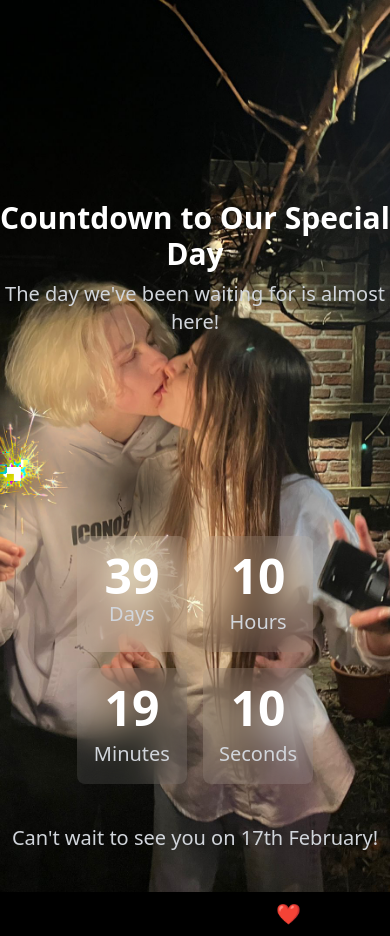
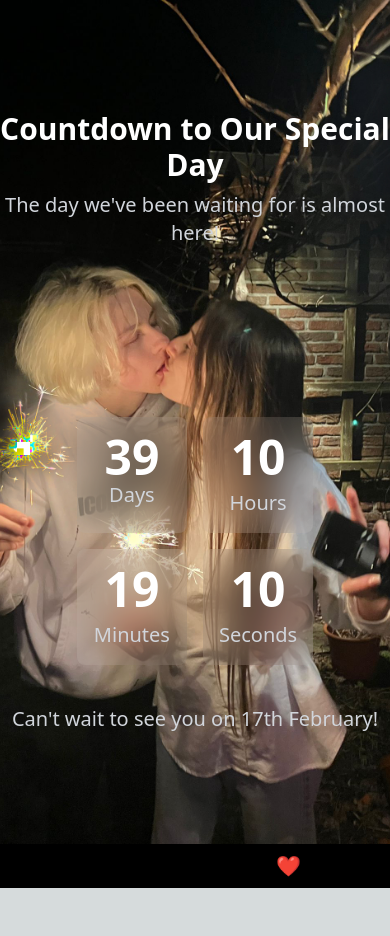
Before and after one commit to workani/danileva, a Next.js app: page / in a window 390 px wide. After the commit the page ends 888 px from the top, so only its background shows below. Built offline with nearby package versions, Linux system fonts and the light colour scheme.

Commit message:
Update globals.css

```diff
--- a/styles/globals.css
+++ b/styles/globals.css
@@ -30,13 +30,6 @@ body {
 /* CSS */
 @media only screen and (max-width: 600px) { /* 600px обычно используется как порог для мобильных устройств */
   .countdown-container {
-    padding-top: 160px; /* Добавляет отступ сверху для мобильных устройств */
+    padding-top: 130px; /* Добавляет отступ сверху для мобильных устройств */
   }
 }
-
-/* CSS */
-@media only screen and (max-width: 600px) { /* 600px обычно используется как порог для мобильных устройств */
-  .countdown-text-container {
-    padding-top: 160px; /* Добавляет отступ сверху для мобильных устройств */
-  }
-}
```
